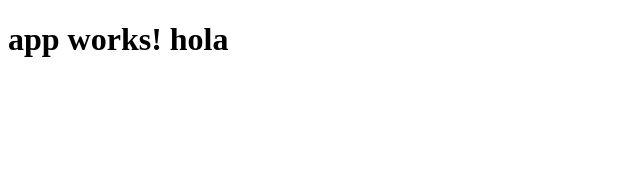
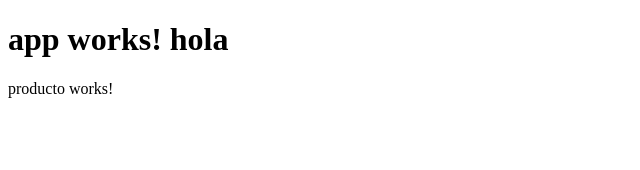
Before and after one commit to leoadell/Ksenia, an Angular app: page / in a window 1280 px wide. Shown: the top 170 px of the page, without its empty margins (0-640 px from the left). Built offline with nearby package versions, Linux system fonts and the light colour scheme.

Commit message:
new producto

```diff
--- a/src/app/app.component.html
+++ b/src/app/app.component.html
@@ -2,3 +2,4 @@
   {{title}}
   hola
 </h1>
+<app-producto></app-producto>
--- a/src/app/app.module.ts
+++ b/src/app/app.module.ts
@@ -4,10 +4,12 @@ import { FormsModule } from '@angular/forms';
 import { HttpModule } from '@angular/http';
 
 import { AppComponent } from './app.component';
+import { ProductoComponent } from './producto/producto.component';
 
 @NgModule({
   declarations: [
-    AppComponent
+    AppComponent,
+    ProductoComponent
   ],
   imports: [
     BrowserModule,
--- /dev/null
+++ b/src/app/producto/producto.component.html
@@ -0,0 +1,3 @@
+<p>
+  producto works!
+</p>
--- /dev/null
+++ b/src/app/producto/producto.component.ts
@@ -0,0 +1,15 @@
+import { Component, OnInit } from '@angular/core';
+
+@Component({
+  selector: 'app-producto',
+  templateUrl: './producto.component.html',
+  styleUrls: ['./producto.component.css']
+})
+export class ProductoComponent implements OnInit {
+
+  constructor() { }
+
+  ngOnInit() {
+  }
+
+}
```
Also changed, not shown: src/app/producto/producto.component.css (added), 1 other file (tests, documents, lock files or other folders).
